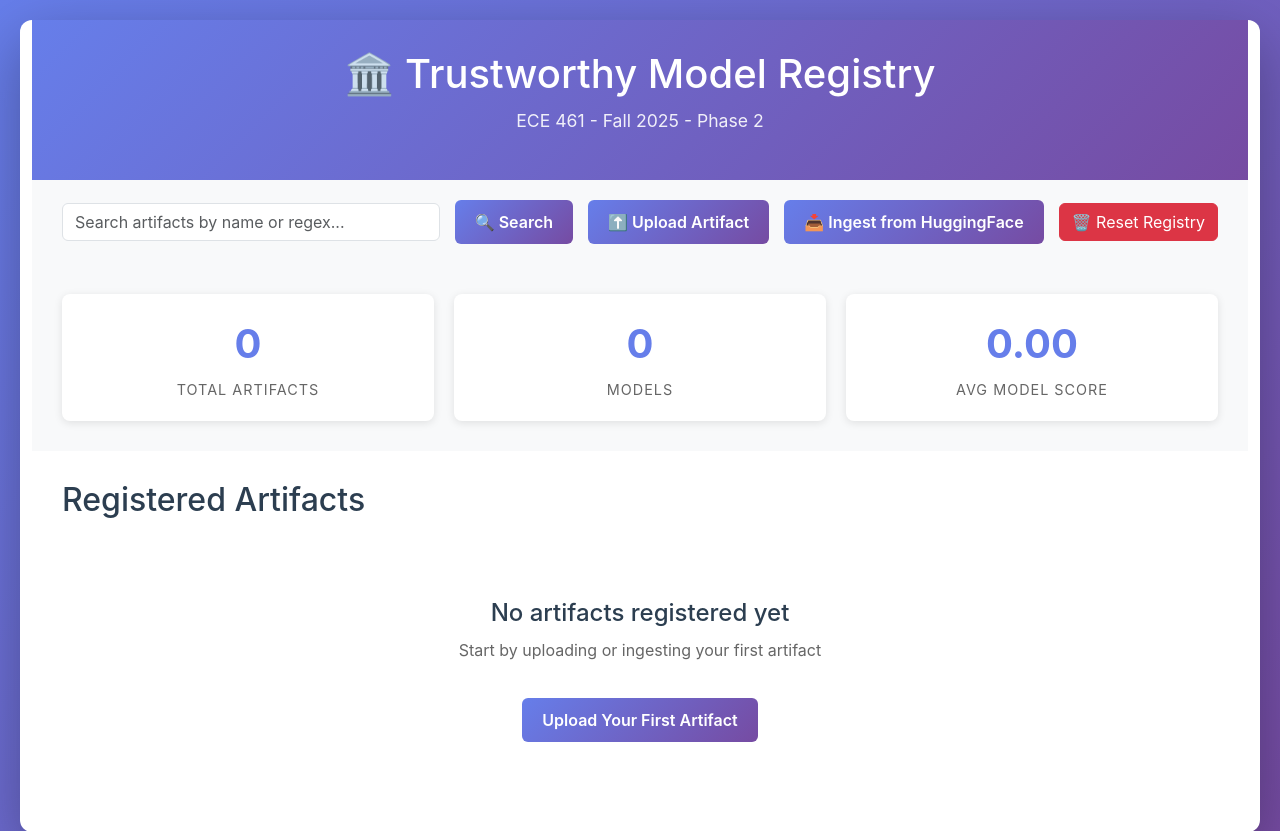
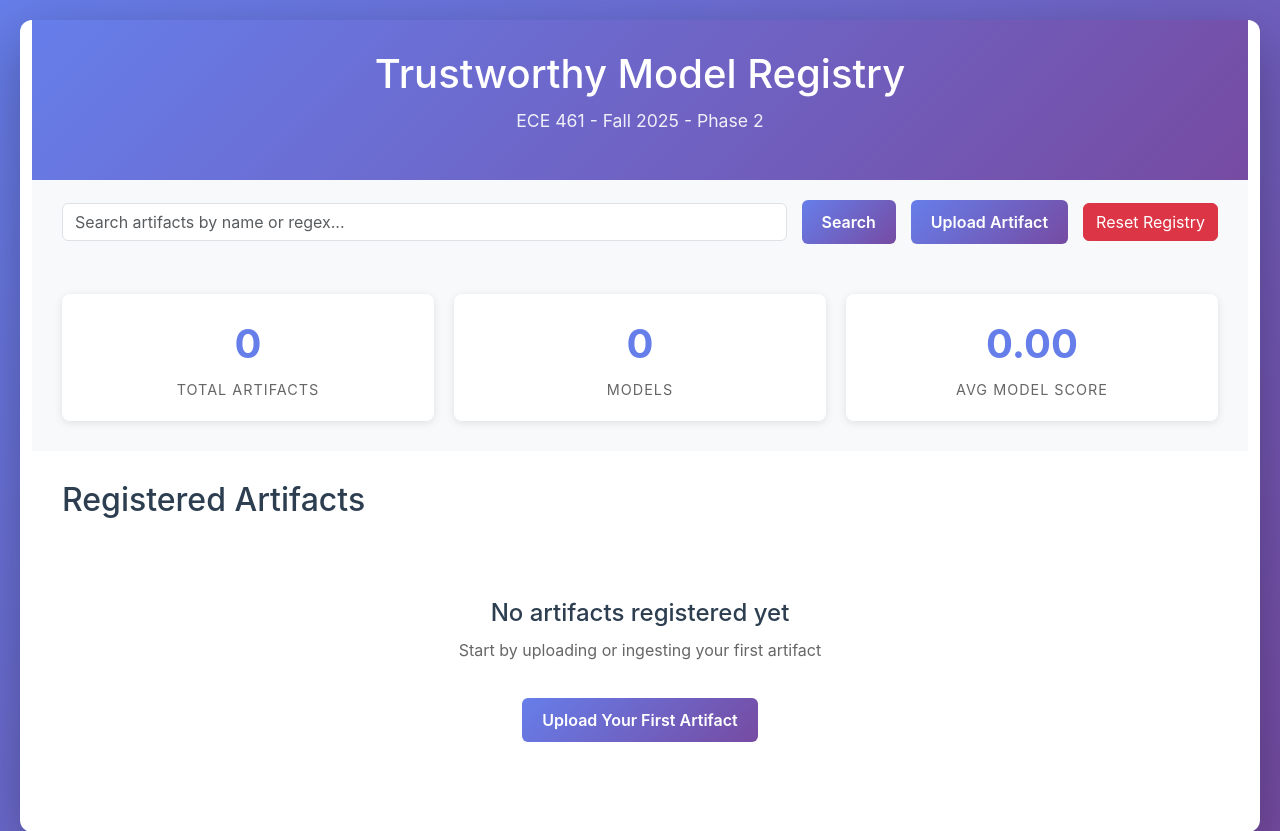
Before and after one commit to TristanG115/117-Phase-2-CLI, a FastAPI app: page / in a window 1280 px wide. Shown: the top 831 px of the page. Run offline with FastAPI, Linux system fonts and the light colour scheme.

Commit message:
Update index.html

```diff
--- a/templates/index.html
+++ b/templates/index.html
@@ -331,7 +331,7 @@
 <body>
   <div class="container">
     <header>
-      <h1>🏛️ Trustworthy Model Registry</h1>
+      <h1>Trustworthy Model Registry</h1>
       <p class="subtitle">ECE 461 - Fall 2025 - Phase 2</p>
     </header>
 
@@ -339,10 +339,9 @@
       <div class="search-box">
         <input type="text" id="searchInput" class="form-control" placeholder="Search artifacts by name or regex...">
       </div>
-      <button onclick="searchArtifacts()" class="btn btn-custom">🔍 Search</button>
-      <button onclick="showUploadModal()" class="btn btn-custom">⬆️ Upload Artifact</button>
-      <button onclick="showIngestModal()" class="btn btn-custom">📥 Ingest from HuggingFace</button>
-      <button onclick="resetRegistry()" class="btn btn-danger">🗑️ Reset Registry</button>
+      <button onclick="searchArtifacts()" class="btn btn-custom">Search</button>
+      <button onclick="showUploadModal()" class="btn btn-custom">Upload Artifact</button>
+      <button onclick="resetRegistry()" class="btn btn-danger">Reset Registry</button>
     </div>
 
     <div class="stats">
@@ -411,7 +410,7 @@
 
             <div class="artifact-actions">
               <button onclick="downloadArtifact('{{ artifact.name }}', '{{ artifact.artifact_type }}')" class="action-btn btn-download">
-                ⬇️ Download
+                Download
               </button>
               {% if artifact.artifact_type == 'model' %}
               <button onclick="rateArtifact('{{ artifact.name }}')" class="action-btn btn-rate">
```
